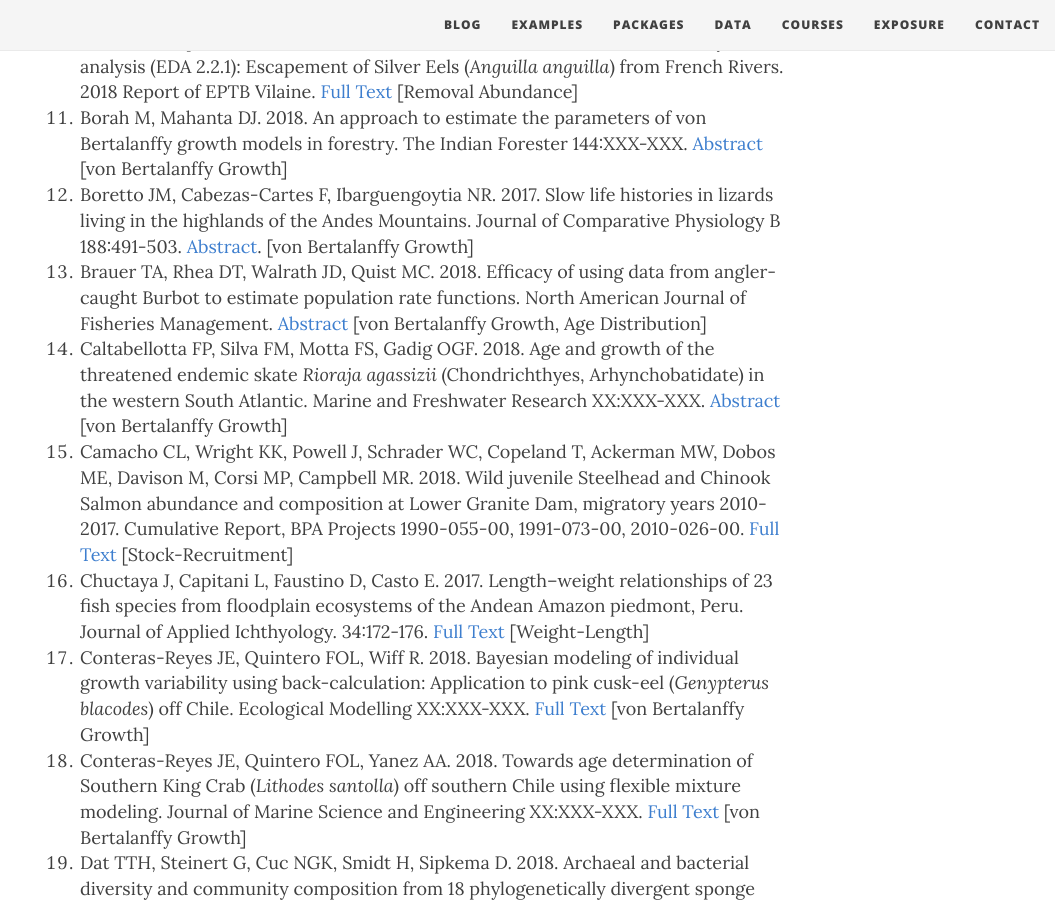
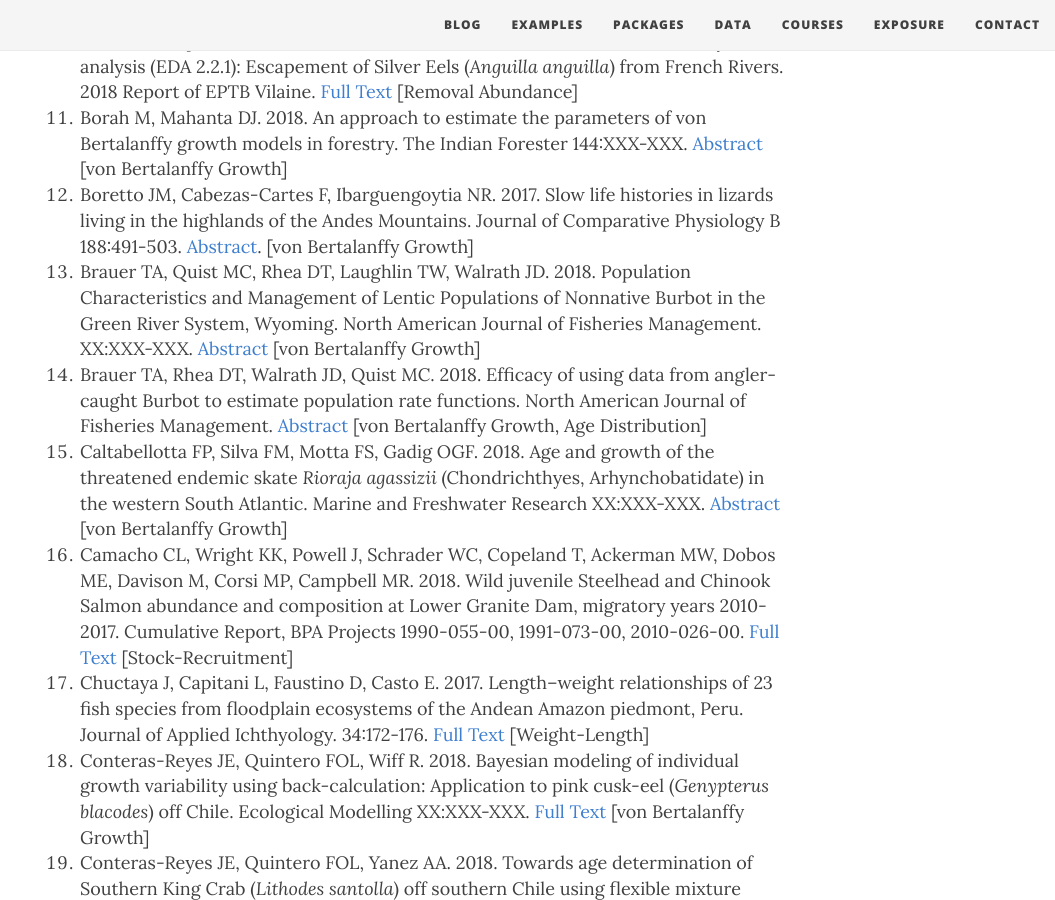
Before and after one commit to droglenc/fishR, a Jekyll site: the page built from exposure/exposure-citations18.md, in a window 1280 px wide and 900 px high, scrolled down 1244 px. Shown: the whole window, without its empty margins (225-1280 px from the left). Built offline with Jekyll 4.4.1, drawn with Linux system fonts in a browser that asks for light colours; nearby versions of some CDN libraries; some of the changed text lies outside the part shown.

Commit message:
Update exposure-citations18.md

```diff
--- a/exposure/exposure-citations18.md
+++ b/exposure/exposure-citations18.md
@@ -19,6 +19,7 @@
 1. Bland C, Chapon P-M, Beaulaton L, Drouineau H, Lambert P. 2018. Eel density analysis (EDA 2.2.1): Escapement of Silver Eels (*Anguilla anguilla*) from French Rivers. 2018 Report of EPTB Vilaine. [Full Text](https://www.researchgate.net/profile/Cedric_Briand/publication/327792368_Eel_density_analysis_EDA_221_Escapement_of_silver_eels_Anguilla_anguilla_from_French_rivers_2018_report/links/5baf935445851574f7f1276c/Eel-density-analysis-EDA-221-Escapement-of-silver-eels-Anguilla-anguilla-from-French-rivers-2018-report.pdf) [Removal Abundance]
 1. Borah M, Mahanta DJ. 2018. An approach to estimate the parameters of von Bertalanffy growth models in forestry. The Indian Forester 144:XXX-XXX. [Abstract](http://www.indianforester.co.in/index.php/indianforester/article/view/121305) [von Bertalanffy Growth]
 1. Boretto JM, Cabezas-Cartes F, Ibarguengoytia NR. 2017. Slow life histories in lizards living in the highlands of the Andes Mountains. Journal of Comparative Physiology B 188:491-503. [Abstract](https://link.springer.com/article/10.1007/s00360-017-1136-z). [von Bertalanffy Growth]
+1. Brauer TA, Quist MC, Rhea DT, Laughlin TW, Walrath JD. 2018. Population Characteristics and Management of Lentic Populations of Nonnative Burbot in the Green River System, Wyoming. North American Journal of Fisheries Management. XX:XXX-XXX. [Abstract](https://afspubs.onlinelibrary.wiley.com/doi/abs/10.1002/nafm.10247) [von Bertalanffy Growth]
 1. Brauer TA, Rhea DT, Walrath JD, Quist MC. 2018. Efficacy of using data from angler-caught Burbot to estimate population rate functions. North American Journal of Fisheries Management. [Abstract](https://www.researchgate.net/publication/324444698_Efficacy_of_Using_Data_from_Angler-Caught_Burbot_to_Estimate_Population_Rate_Functions) [von Bertalanffy Growth, Age Distribution]
 1. Caltabellotta FP, Silva FM, Motta FS, Gadig OGF. 2018. Age and growth of the threatened endemic skate *Rioraja agassizii* (Chondrichthyes, Arhynchobatidate) in the western South Atlantic. Marine and Freshwater Research XX:XXX-XXX. [Abstract](http://www.publish.csiro.au/MF/MF18010) [von Bertalanffy Growth]
 1. Camacho CL, Wright KK, Powell J, Schrader WC, Copeland T, Ackerman MW, Dobos ME, Davison M, Corsi MP, Campbell MR. 2018. Wild juvenile Steelhead and Chinook Salmon abundance and composition at Lower Granite Dam, migratory years 2010-2017. Cumulative Report, BPA Projects 1990-055-00, 1991-073-00, 2010-026-00. [Full Text](https://www.researchgate.net/profile/Timothy_Copeland/publication/328199589_Wild_Juvenile_Steelhead_and_Chinook_Salmon_Abundance_and_Composition_at_Lower_Granite_Dam_Migratory_Years_2010-2017/links/5bbe273845851572315eb7cf/Wild-Juvenile-Steelhead-and-Chinook-Salmon-Abundance-and-Composition-at-Lower-Granite-Dam-Migratory-Years-2010-2017.pdf) [Stock-Recruitment]
@@ -70,6 +71,7 @@
 1. Malavasi M, Carranza ML, Moravec D, Cutini M. 2018. Reforestation dynamics after land abandonment: a trajectory analysis in Mediterranean mountain landscapes. Regional Environmental Change. XX:XXX-XXX. [Full Text](https://www.researchgate.net/publication/325848394_Reforestation_dynamics_after_land_abandonment_a_trajectory_analysis_in_Mediterranean_mountain_landscapes) [Dunn's Test]
 1. Marangoni F, Stanescu F, Courtis A, Pineiro JM, Ingaramo MR, Cajade R, Cogalniceanu D. 2018. Coping with aridity: Life history of *Chacophrys pierottii*, a fossorial anuran of Gran Chaco. South American Journal of Herpetology 13:230-237. [Abstract](http://www.bioone.org/doi/abs/10.2994/SAJH-D-17-00070.1) [von Bertalanffy Growth]
 1. Martin MJ, Gridley T, Elwen SH, Jensen FH. 2018. Heaviside's dolphins (*Cephalorhynchus heavisidii*) relax acoustic crypsis to increase communication range. Proceedings of the Royal Society B XX:XXX-XXX. [Full Text](http://rspb.royalsocietypublishing.org/content/285/1883/20181178) [Dunn's Test]
+1. Massaro A, Pajuelo JG. 2018. Life-history traits of Seabream *Boops boops* (Linnaeus, 1758) in the central eastern Atlantic Ocean (Canary Islands). African Journal of Marine Science 40:423-437. [Abstract](https://www.researchgate.net/publication/329803579_Life-history_traits_of_seabream_Boops_boops_Linnaeus_1758_in_the_central_eastern_Atlantic_Ocean_Canary_Islands/references) [XXX]
 1. McHuron EA, Holser RR, Costa DP. 2018. What's in a whisker? Disentangling ecological and physiological isotopic signals. Rapid Communications in Mass Specttrometry. XX:XXX-XXX. [Abstract](https://onlinelibrary.wiley.com/doi/abs/10.1002/rcm.8312) [Dunn's Test]
 1. Mikles CS, Harms CA, Buckel JA, Rudershausen PJ. 2018. Examining the severity of roof‐hooking injuries in dolphinfish: A comparison between computed tomography and gross necropsy. North American Journal of Fisheries Management XX:XXX-XXX. [Abstract](https://afspubs.onlinelibrary.wiley.com/doi/abs/10.1002/nafm.10252) [Dunn's Test]
 1. Morbey YE. 2018. Female‐biased dimorphism in size and age at maturity is reduced at higher latitudes in lake whitefish *Coregonus clupeaformis*. Journal of Fish Biology XX:XXX-XXX [Abstract](https://onlinelibrary.wiley.com/doi/abs/10.1111/jfb.13675) [XXX]
```
Also changed, not shown: other parts of exposure/exposure-citations18.md (+1 -1 lines).
